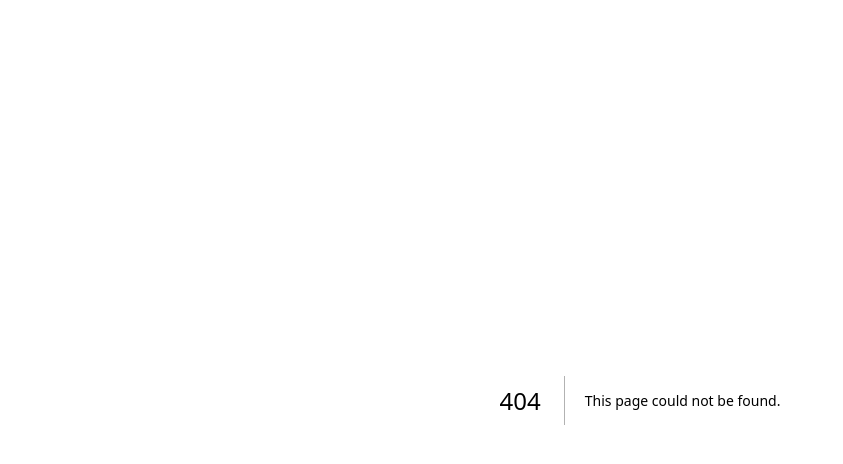
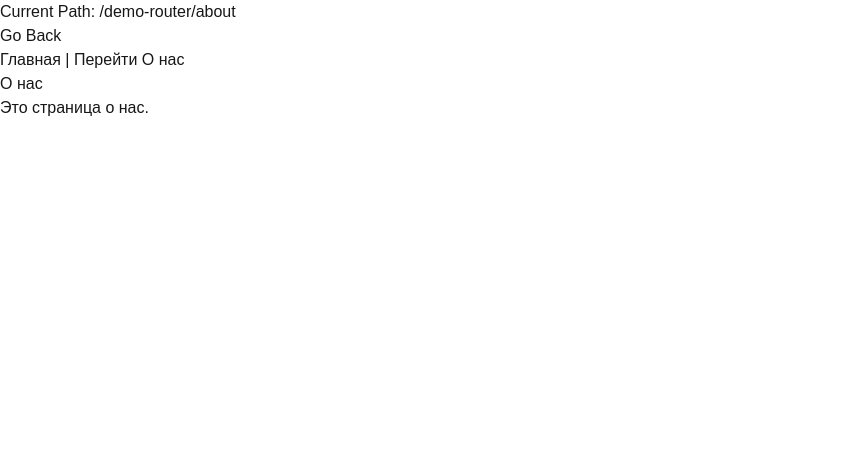
Before and after one commit to farhad-karimbayli/NextJs_Blog, a Next.js app: page /demo-router/about in a window 1280 px wide. Before the commit this address had no page. Shown: the top 464 px of the page, without its empty margins (0-843 px from the left). Built offline with nearby package versions, Linux system fonts and the light colour scheme.

Commit message:
(feat):Rooting and getting data from params

```diff
--- /dev/null
+++ b/app/demo-router/[id]/page.tsx
@@ -0,0 +1,24 @@
+import Image from "next/image";
+import { notFound } from "next/navigation";
+
+export default async function DemoItemPage({ params }: { params: Promise<{ id: string }> }) {   // Динамическая навигация
+    const { id } = await params;
+    const validIds = ['1', '2', '3'];
+
+    if (id === '33') {
+        throw new Error('Элемент с id 33 временно недоступен');
+    }
+
+    if (!validIds.includes(id)) {
+        notFound();
+    }
+
+    console.log(id);
+    console.log('DemoDeltarPage Boss rendered');
+    return (
+        <div>
+            <h1>Открыть элемент с id: {id}</h1>
+            <Image src="/RC-1138.webp" alt="Next.js logo" width={1055} height={860} priority />
+        </div>
+    );
+}
--- /dev/null
+++ b/app/demo-router/about/page.tsx
@@ -0,0 +1,11 @@
+const AboutPage = () => {
+    console.log('AboutPage rendered');
+    return (
+        <div>
+            <h1>О нас</h1>
+            <p>Это страница о нас.</p>
+        </div>
+    );
+}
+
+export default AboutPage;
--- /dev/null
+++ b/app/demo-router/docs/[[...slug]]/page.tsx
@@ -0,0 +1,13 @@
+import Image from "next/image";
+
+export default async function DemoPageSlig({params}: {params: Promise<{id: string}>}) {   // Динамическая навигация
+    console.log('DemoDeltarPage Scorch rendered');
+    const data = await params;
+    console.log(data);
+    return (
+        <div>
+            <h1>Delta</h1>
+            <Image src="/RC-1612.jpeg" alt="Next.js logo" width={1055} height={860} priority />
+        </div>
+    );
+}
--- /dev/null
+++ b/app/demo-router/error.tsx
@@ -0,0 +1,11 @@
+'use client';
+
+export default function ErrorPage({ error, reset }:  {error: Error; reset: () => void } ) {
+    return (
+        <div>
+            <h1>Что-то пошло не так</h1>
+            <p>{error.message}</p>
+            <button onClick={reset}>Попробовать снова</button>
+        </div>
+    );
+}
--- /dev/null
+++ b/app/demo-router/layout.tsx
@@ -0,0 +1,14 @@
+import Link from "next/link";
+
+export default function DemoLayout({ children }: { children: React.ReactNode }) {
+    console.log('DemoLayout rendered');
+    return (
+        <div>
+            <nav>
+                <Link href="/demo-router">Главная</Link> |{" "}
+                <Link href="/demo-router/about">Перейти О нас</Link>
+            </nav>
+            {children}
+        </div>
+    );
+}
--- /dev/null
+++ b/app/demo-router/loading.tsx
@@ -0,0 +1,7 @@
+export default function DemoLoading() {
+  return (
+    <div>
+      Загрузка...
+    </div>
+  );
+}
--- /dev/null
+++ b/app/demo-router/not-found.tsx
@@ -0,0 +1,8 @@
+export default function DemoNotFound() {
+  return (
+    <div>
+      <h1>404 - Страница не найдена</h1>
+      <p>Извините, страница, которую вы ищете, не существует.</p>
+    </div>
+  );
+}
--- /dev/null
+++ b/app/demo-router/page.tsx
@@ -0,0 +1,13 @@
+
+async function delay(ms: number) {
+    return new Promise(resolve => setTimeout(resolve, ms));
+}
+
+
+export default async function DemoRouterpage() {
+    console.log('DemoRouterPage rendered');
+    await delay(5000);
+    return (
+        <h1>Демо раздел роутинга</h1>
+    );
+}
--- a/app/layout.tsx
+++ b/app/layout.tsx
@@ -1,6 +1,7 @@
 import type { Metadata } from "next";
 import { Geist, Geist_Mono } from "next/font/google";
 import "./globals.css";
+import BackButton from "@/src/components/BackButton";
 
 const geistSans = Geist({
   variable: "--font-geist-sans",
@@ -13,7 +14,7 @@ const geistMono = Geist_Mono({
 });
 
 export const metadata: Metadata = {
-  title: "Farhad's b;og",
+  title: "Farhad's blog",
   description: "A personal blog about life, learning, and Star Wars.",
 };
 
@@ -27,7 +28,10 @@ export default function RootLayout({
       lang="en"
       className={`${geistSans.variable} ${geistMono.variable} h-full antialiased`}
     >
-      <body className="min-h-full flex flex-col">{children}</body>
+      <body>
+        <BackButton />
+        <div className="min-h-full flex flex-col"> {children}</div>
+      </body>
     </html>
   );
 }
--- /dev/null
+++ b/src/components/BackButton/index.tsx
@@ -0,0 +1,17 @@
+'use client';
+
+import { useRouter, usePathname } from 'next/navigation';
+
+const BackButton = () => {
+  const router = useRouter();
+  const pathname = usePathname();
+
+  return (
+    <div>
+        <p>Current Path: {pathname}</p>
+        <button onClick={() => router.back()}>Go Back</button>
+    </div>
+  )
+}
+
+export default BackButton;
```
Also changed, not shown: public/RC-1612.jpeg (added).
